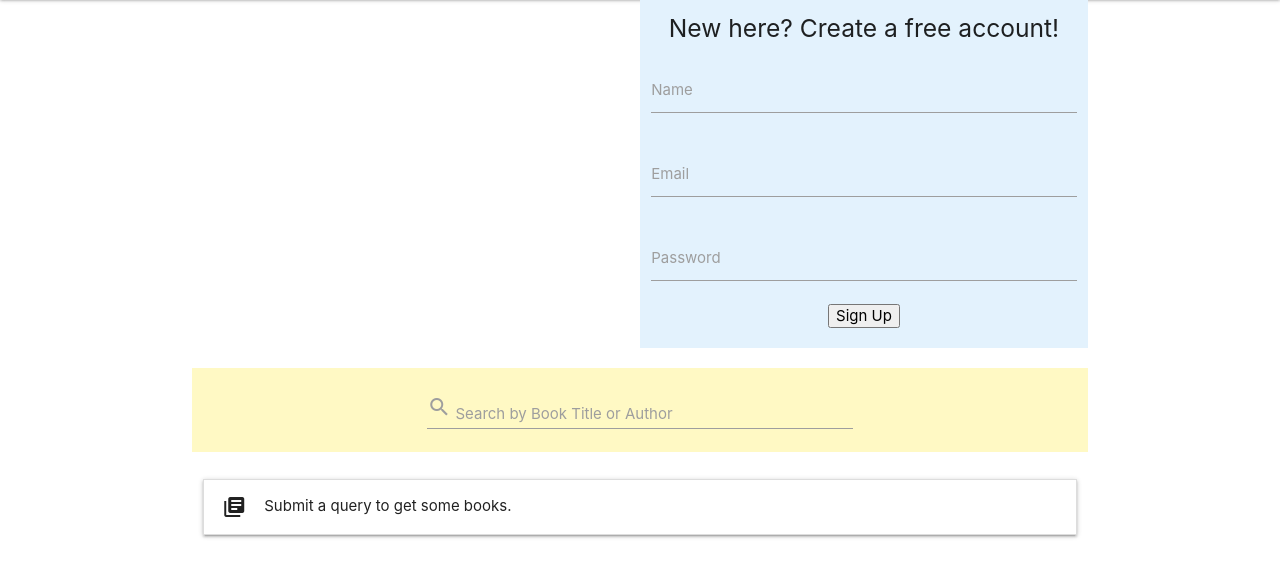
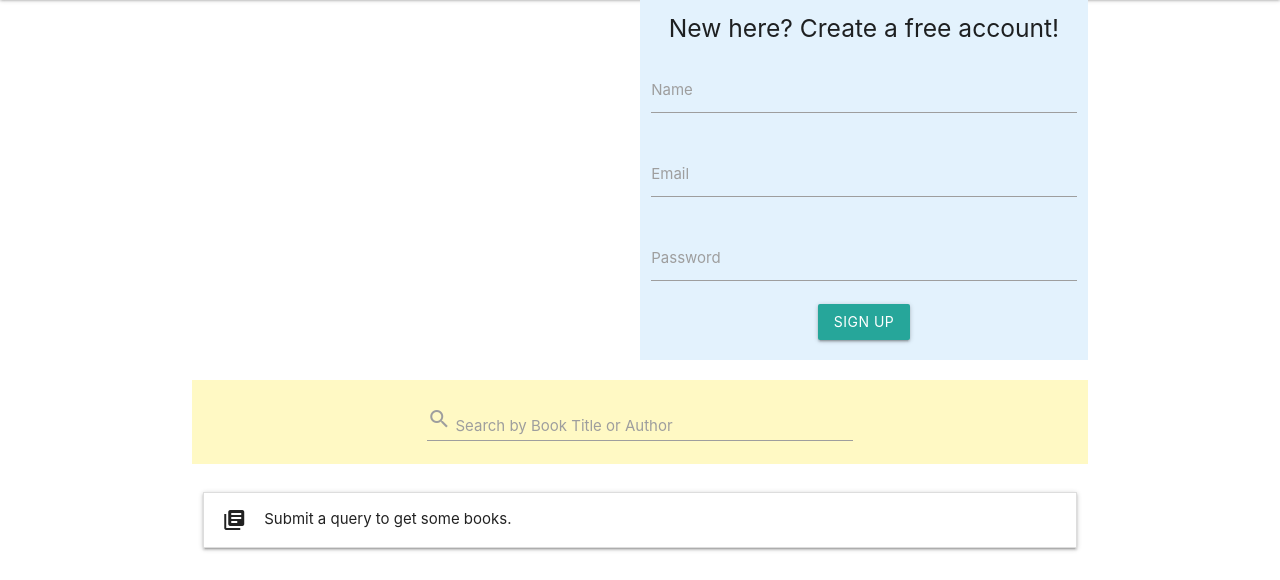
Before and after one commit to homr0/GimmeBooks, a Node server app: page / in a window 1280 px wide. Shown: the part 65-645 px from the top of the page. Run offline with Node 20, Linux system fonts and the light colour scheme; some libraries are stand-ins or nearby versions.

Commit message:
html routes

```diff
--- a/views/index.handlebars
+++ b/views/index.handlebars
@@ -34,7 +34,7 @@
             <label for="password">Password</label>
           </div>
 
-          <button id="signUpButton class=" btn">Sign Up</button>
+          <button id="signUpButton" class=" btn">Sign Up</button>
         </div>
 
       </div>
```
